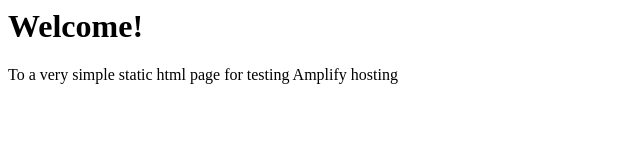
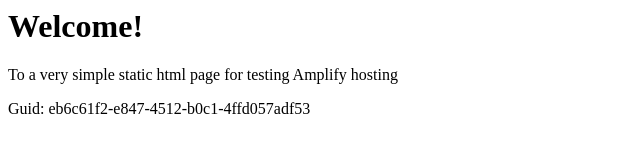
Before and after one commit to aws-aemilia-sfo/Github-PR-Commit-Integration-Test-DoNotTouch-GitHubAutoBuildCanaryTest-v1-preprod-us-west-1, a website: page src/index.html in a window 1280 px wide. Shown: the whole page, without its empty margins (0-640 px from the left). Drawn offline with Linux system fonts and the light colour scheme.

Commit message:
commit from integ tests

```diff
--- a/src/index.html
+++ b/src/index.html
@@ -1,3 +1,5 @@
+
+
 <html lang="en">
 
 <head>
@@ -10,6 +12,6 @@
 <body>
     <h1>Welcome!</h1>
     <p>To a very simple static html page for testing Amplify hosting</p>
-</body>
+    <p>Guid: eb6c61f2-e847-4512-b0c1-4ffd057adf53</p></body>
 
 </html>
```
